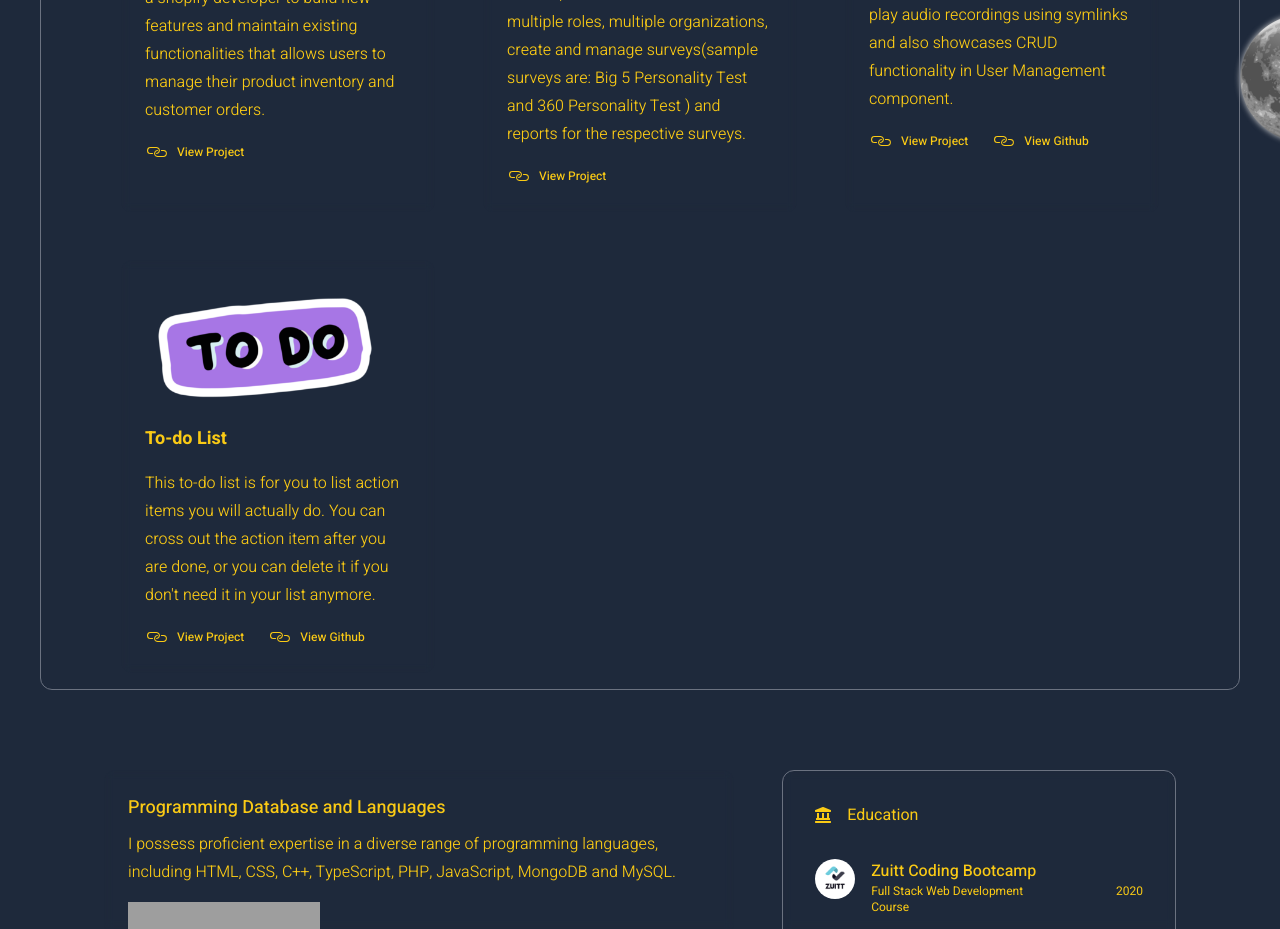
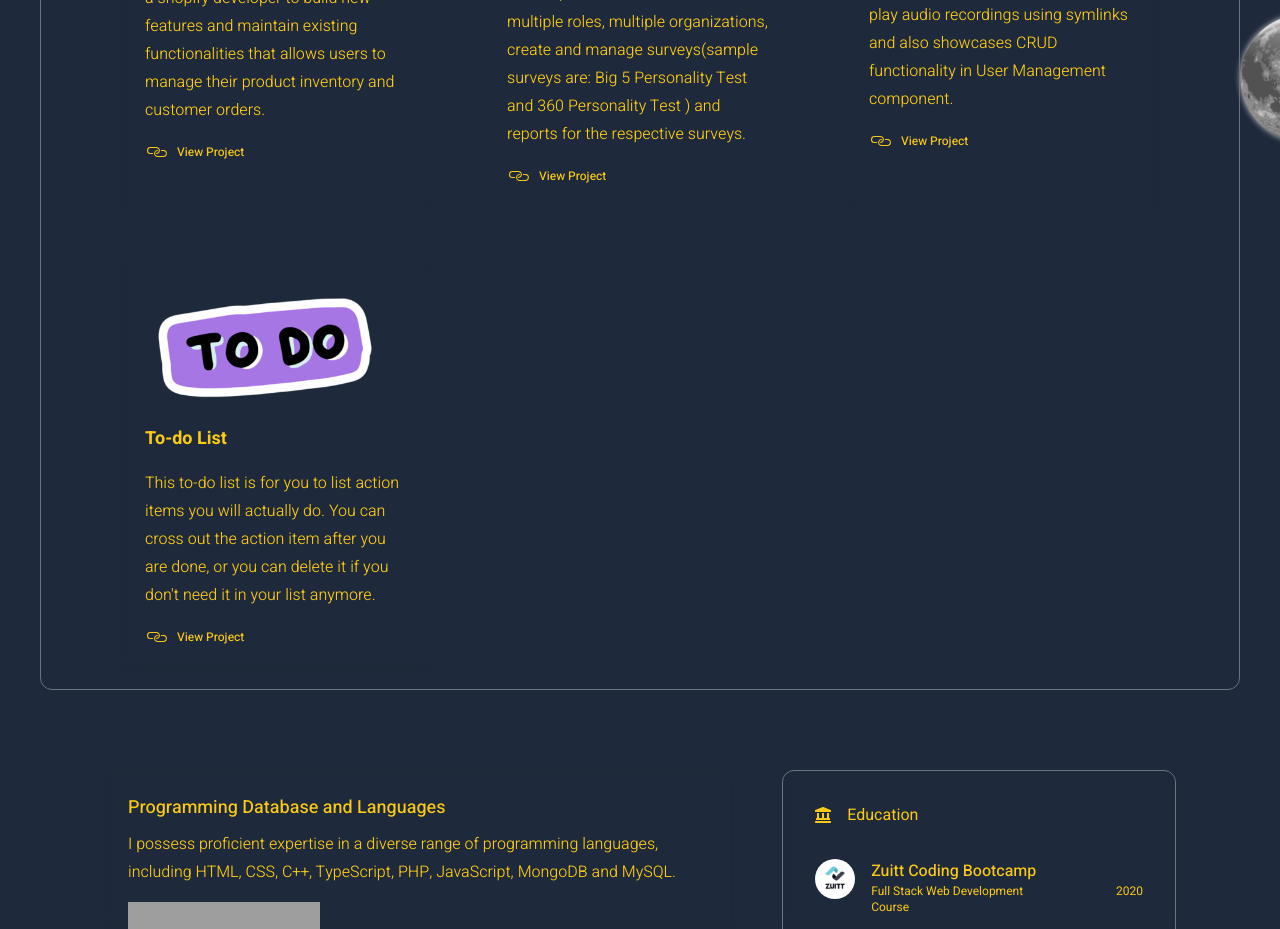
Before and after one commit to foxcyloxcy/lllemos_react_portfolio, a React (Vite) app: page / in a window 1280 px wide. Shown: the part 1080-2009 px from the top of the page. Built offline with nearby package versions, Linux system fonts and the light colour scheme; grey boxes are pictures that could not be loaded.

Commit message:
Update remove github url's in user_info.js

```diff
--- a/src/data/user_info.js
+++ b/src/data/user_info.js
@@ -53,7 +53,7 @@ const info = {
 			title: "Play Audio Recording with User Management",
 			description: "This application can search records in database using multiple input filters then displays table and can play audio recordings using symlinks and also showcases CRUD functionality in User Management component.",
 			technologies: "call-recording.png",
-			github: "https://github.com/foxcyloxcy/audio-recording",
+			// github: "https://github.com/foxcyloxcy/audio-recording",
             link: "https://foxcyloxcy.github.io/audio-recording/"
 		},
 
@@ -61,7 +61,7 @@ const info = {
 			title: "To-do List",
 			description: "This to-do list is for you to list action items you will actually do. You can cross out the action item after you are done, or you can delete it if you don't need it in your list anymore.",
 			technologies: "to-do.png",
-			github: "https://github.com/foxcyloxcy/Sticky-Notes",
+			// github: "https://github.com/foxcyloxcy/Sticky-Notes",
             link: "https://foxcyloxcy.github.io/Sticky-Notes/"
 		},
 
```
